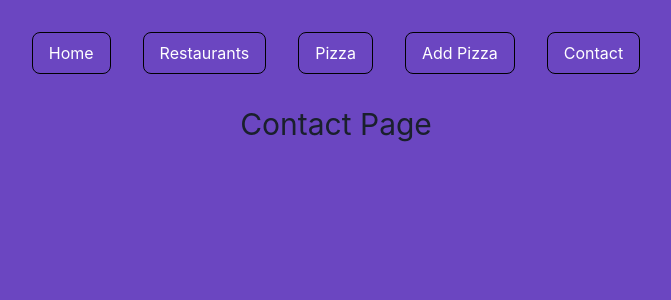
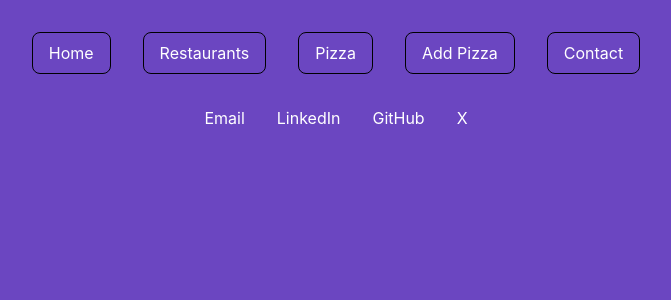
Before and after one commit to Mulindi123/pizzaHat-client, a React (Create React App) app: page /contact in a window 1280 px wide. Shown: the top 300 px of the page, without its empty margins (304-975 px from the left). Built offline with nearby package versions, Linux system fonts and the light colour scheme.

Commit message:
adds contact links

```diff
--- a/src/components/Contact.js
+++ b/src/components/Contact.js
@@ -1,7 +1,30 @@
 const Contact = () => {
     return (
         <>
-        <h1 className="text-center text-3xl font-semi-bold">Contact Page</h1>
+            <div className="flex justify-center items-center text-white">
+                <ul className="flex space-x-8">
+                    <li>
+                        <a href="mailto:medrine.mulindi@gmail.com" className="hover:underline">
+                            Email
+                        </a>
+                    </li>
+                    <li>
+                        <a href="https://www.linkedin.com/in/medrine" target="_blank" rel="noreferrer" className="hover:underline">
+                            LinkedIn
+                        </a>
+                    </li>
+                    <li>
+                        <a href="https://github.com/Mulindi123/" target="_blank" rel="noreferrer" className="hover:underline">
+                            GitHub
+                        </a>
+                    </li>
+                    <li>
+                        <a href="https://x.com/MedrineMulindi" target="_blank" rel="noreferrer" className="hover:underline">
+                            X
+                        </a>
+                    </li>
+                </ul>
+         </div>
         </>
      );
 }
```
